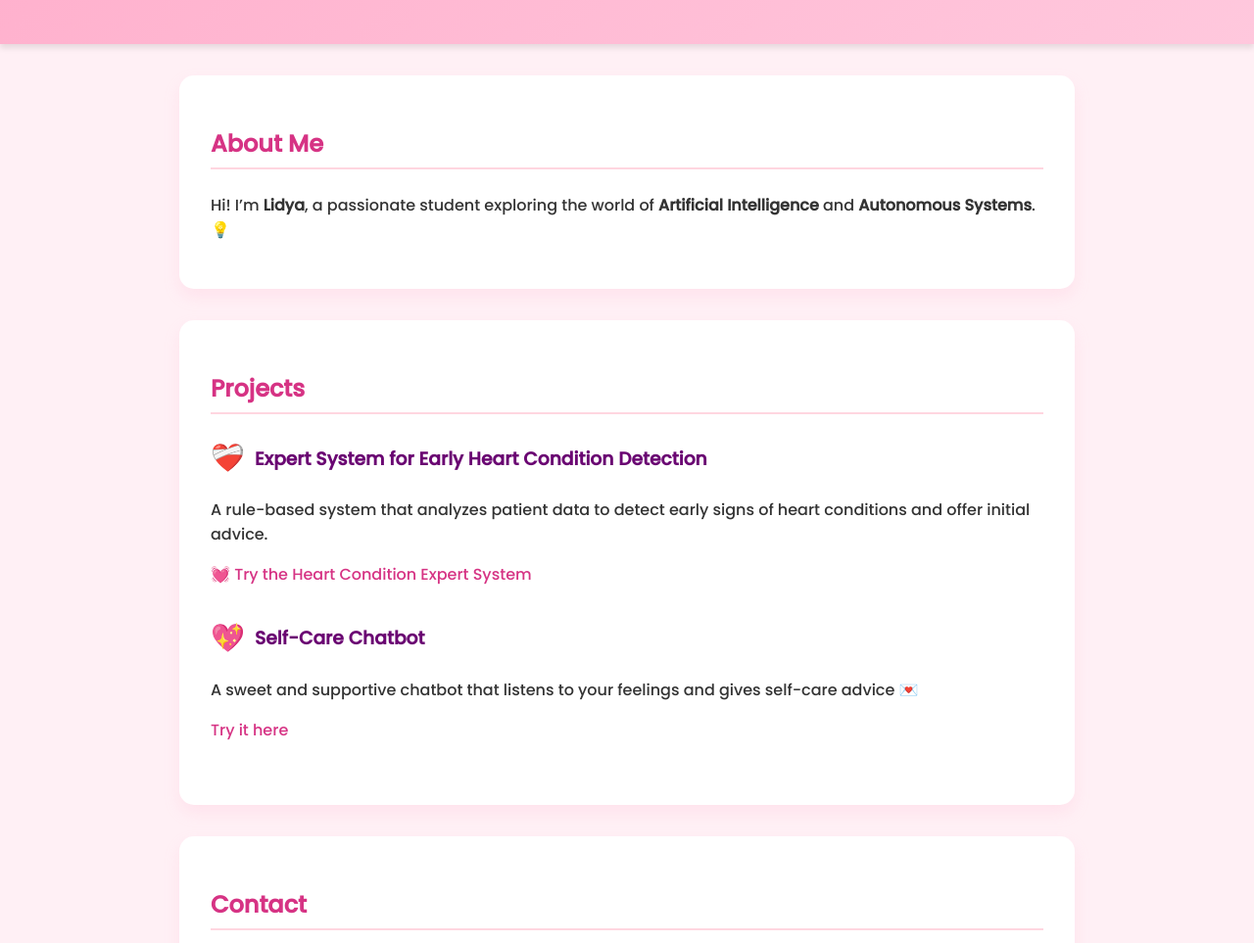
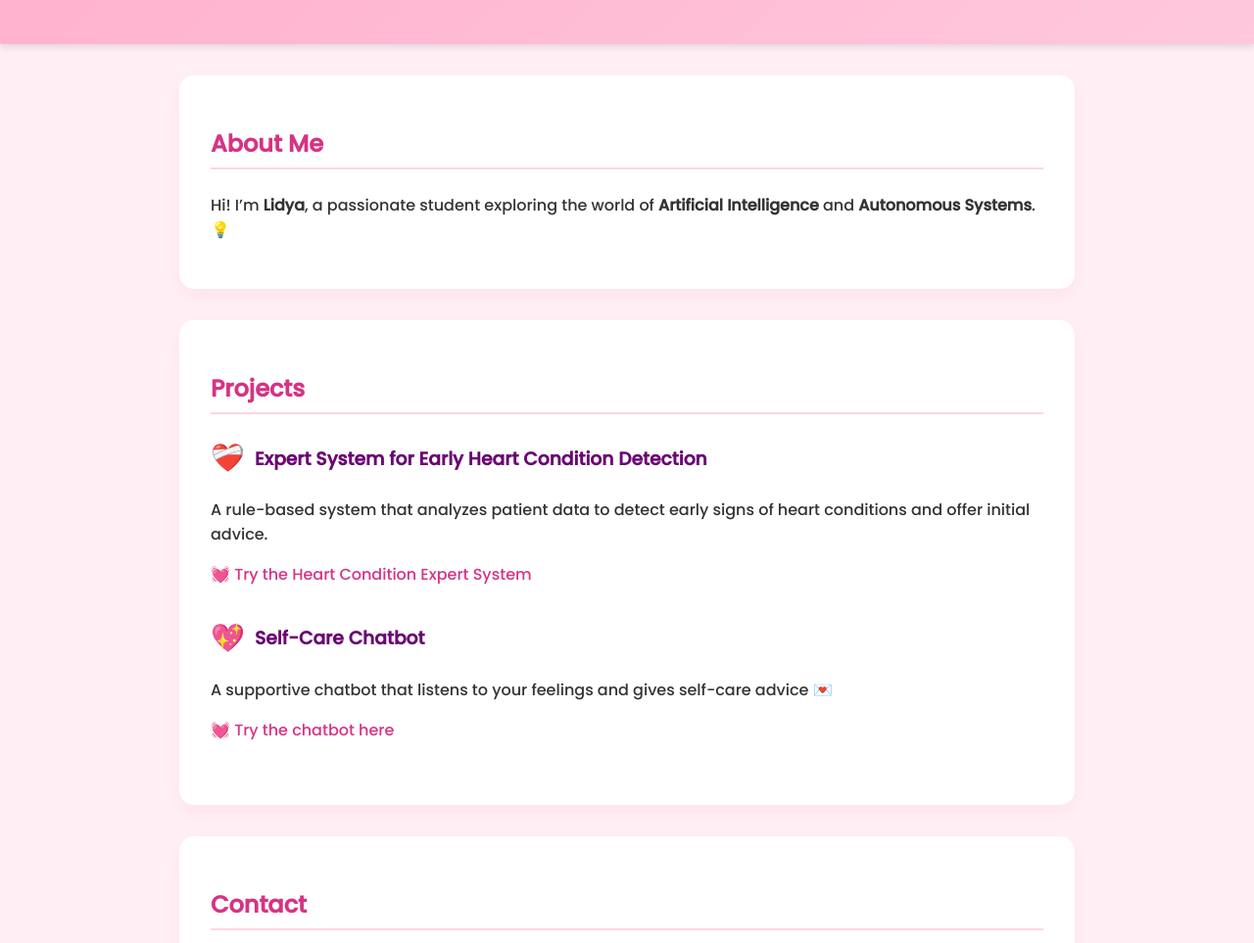
Before and after one commit to Lidya-codes/lidya-codes.github.io, a plain HTML site: page index.html in a window 1280 px wide. Shown: the part 137-1100 px from the top of the page at 98% size. Drawn offline with nearby package versions, Linux system fonts and the light colour scheme.

Commit message:
Update index.html

```diff
--- a/index.html
+++ b/index.html
@@ -88,8 +88,8 @@
     </div>
       <div class="project">
     <h3><span class="project-icon">💖</span> Self-Care Chatbot</h3>
-    <p>A sweet and supportive chatbot that listens to your feelings and gives self-care advice 💌</p>
-    <a href="https://lidya-codes.github.io/self-care-chatbot/" target="_blank">Try it here</a>
+    <p>A supportive chatbot that listens to your feelings and gives self-care advice 💌</p>
+    <a href="https://lidya-codes.github.io/self-care-chatbot/" target="_blank">💓 Try the chatbot here</a>
   </div>
   </section>
 
```
